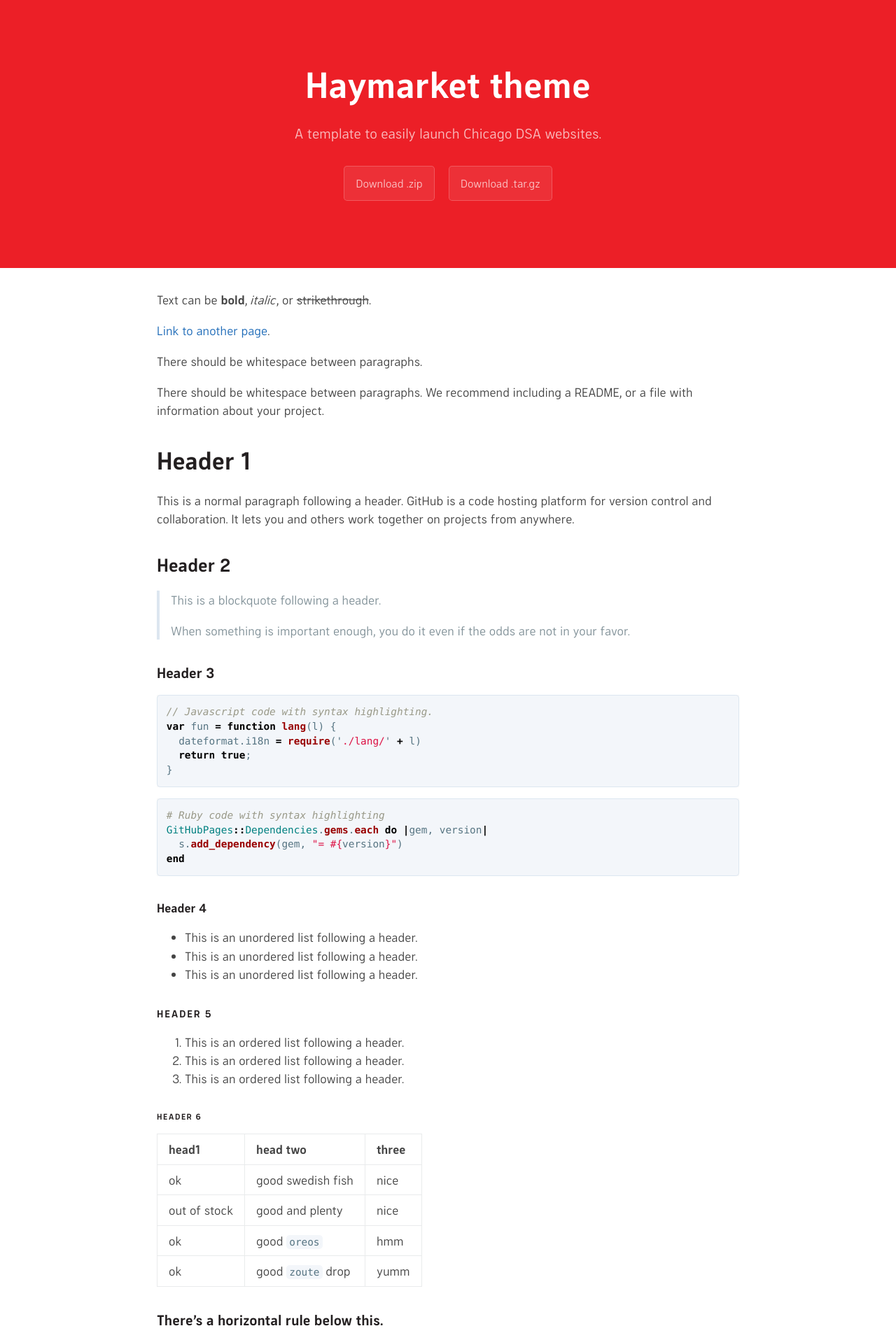
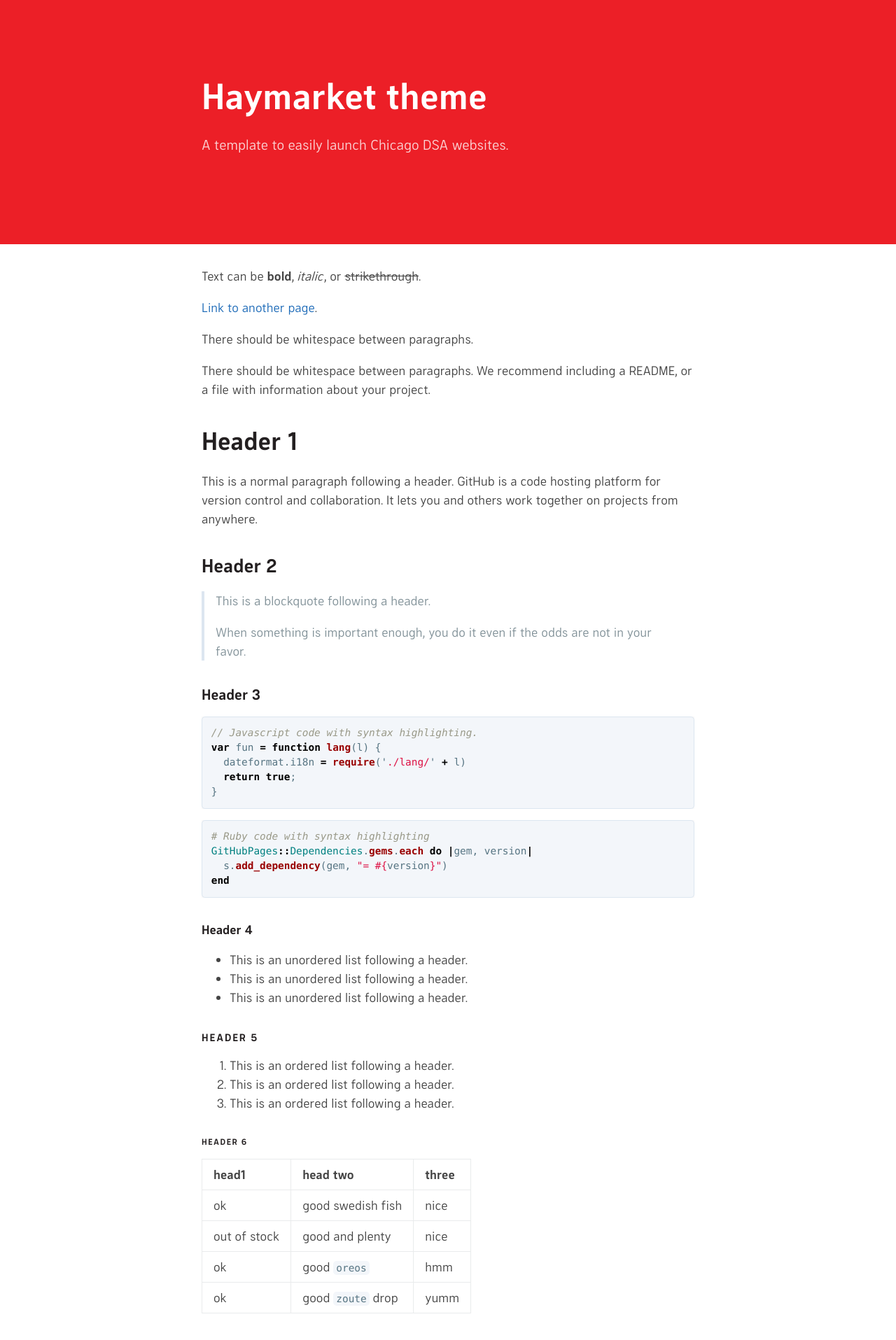
Before and after one commit to ChicagoDSA/haymarket, a Jekyll site: the page built from index.md, in a window 1280 px wide. Shown: the top 1915 px of the page at 70% size. Built offline with Jekyll 4.4.1, drawn with Linux system fonts in a browser that asks for light colours; some of the changed text lies outside the part shown.

Commit message:
fixed layout width, footer, header, added chapter config vars

```diff
--- a/_config.yml
+++ b/_config.yml
@@ -1,7 +1,10 @@
 title: Haymarket theme
 description: A template to easily launch Chicago DSA websites.
+chapter:
+  name: Chicago DSA
+  location: Chicago
+  url: https://www.chicagodsa.org/
 google_analytics:
-show_downloads: true
 remote_theme: ChicagoDSA/Haymarket
 plugins:
   - jekyll-seo-tag
--- a/_layouts/default.html
+++ b/_layouts/default.html
@@ -23,25 +23,21 @@
     <a id="skip-to-content" href="#content">Skip to the content.</a>
 
     <header class="page-header" role="banner">
-      <h1 class="project-name">{{ page.title | default: site.title | default: site.github.repository_name }}</h1>
-      <h2 class="project-tagline">{{ page.description | default: site.description | default: site.github.project_tagline }}</h2>
-      {% if site.github.is_project_page %}
-        <a href="{{ site.github.repository_url }}" class="btn">View on GitHub</a>
-      {% endif %}
-      {% if site.show_downloads %}
-        <a href="{{ site.github.zip_url }}" class="btn">Download .zip</a>
-        <a href="{{ site.github.tar_url }}" class="btn">Download .tar.gz</a>
-      {% endif %}
+      <div class="project-area">
+        <h1 class="project-name">{{ page.title | default: site.title | default: site.github.repository_name }}</h1>
+        <h2 class="project-tagline">{{ page.description | default: site.description | default: site.github.project_tagline }}</h2>
+      </div>
     </header>
 
     <main id="content" class="main-content" role="main">
       {{ content }}
 
       <footer class="site-footer">
-        {% if site.github.is_project_page %}
-          <span class="site-footer-owner"><a href="{{ site.github.repository_url }}">{{ site.github.repository_name }}</a> is maintained by <a href="{{ site.github.owner_url }}">{{ site.github.owner_name }}</a>.</span>
+        {% if site.chapter.location and site.chapter.url %}
+          <div class="site-footer-credits">This site was made by the <a href="{{ site.chapter.url }}">{{ site.chapter.location }}</a> chapter of the <a href="https://www.dsausa.org/">Democratic Socialists of America</a>.</div>
         {% endif %}
-        <span class="site-footer-credits">This page was generated by <a href="https://pages.github.com">GitHub Pages</a>.</span>
+        <div class="site-footer-join"><a href="https://www.dsausa.org/join" class="btn">Join DSA</a></div>
+        <div style="clear: both;"></div>
       </footer>
     </main>
   </body>
--- a/_sass/jekyll-theme-haymarket.scss
+++ b/_sass/jekyll-theme-haymarket.scss
@@ -29,7 +29,7 @@
   padding: 0;
   margin: 0;
   font-family: "ManifoldDSA", "Helvetica Neue", Helvetica, Arial, sans-serif;
-  font-size: 16px;
+  font-size: 18px;
   line-height: 1.5;
   color: $body-text-color;
 }
@@ -64,62 +64,37 @@
 .btn {
   display: inline-block;
   margin-bottom: 1rem;
-  color: rgba(255, 255, 255, 0.7);
-  background-color: rgba(255, 255, 255, 0.08);
-  border-color: rgba(255, 255, 255, 0.2);
-  border-style: solid;
-  border-width: 1px;
+  padding: 0.75rem 1rem;
+  color: #fff;
+  background-color: $dsa-red;
   border-radius: 0.3rem;
   transition: color 0.2s, background-color 0.2s, border-color 0.2s;
 
   &:hover {
-    color: rgba(255, 255, 255, 0.8);
     text-decoration: none;
-    background-color: rgba(255, 255, 255, 0.2);
-    border-color: rgba(255, 255, 255, 0.3);
+    background-color: #000;
   }
 
   + .btn {
     margin-left: 1rem;
   }
-
-  @include large {
-    padding: 0.75rem 1rem;
-  }
-
-  @include medium {
-    padding: 0.6rem 0.9rem;
-    font-size: 0.9rem;
-  }
-
-  @include small {
-    display: block;
-    width: 100%;
-    padding: 0.75rem;
-    font-size: 0.9rem;
-
-    + .btn {
-      margin-top: 1rem;
-      margin-left: 0;
-    }
-  }
 }
 
 .page-header {
   color: $header-heading-color;
-  text-align: center;
+  text-align: left;
   background-color: $header-bg-color;
 
   @include large {
-    padding: 5rem 6rem;
+    padding: 4rem 0rem;
   }
 
   @include medium {
-    padding: 3rem 4rem;
+    padding: 2rem 0rem;
   }
 
   @include small {
-    padding: 2rem 1rem;
+    padding: 1rem 0rem;
   }
 }
 
@@ -143,7 +118,7 @@
 .project-tagline {
   margin-bottom: 2rem;
   font-weight: normal;
-  opacity: 0.7;
+  opacity: 0.8;
 
   @include large {
     font-size: 1.25rem;
@@ -158,28 +133,27 @@
   }
 }
 
+.project-area, .main-content {
+  @include large {
+    max-width: 56rem;
+    padding: 2rem 6rem;
+    margin: 0 auto;
+  }
+
+  @include medium {
+    padding: 2rem 4rem;
+  }
+
+  @include small {
+    padding: 2rem 1rem;
+  }
+}
+
 .main-content {
   word-wrap: break-word;
 
   :first-child {
     margin-top: 0;
-  }
-
-  @include large {
-    max-width: 64rem;
-    padding: 2rem 6rem;
-    margin: 0 auto;
-    font-size: 1.1rem;
-  }
-
-  @include medium {
-    padding: 2rem 4rem;
-    font-size: 1.1rem;
-  }
-
-  @include small {
-    padding: 2rem 1rem;
-    font-size: 1rem;
   }
 
   kbd {
@@ -359,18 +333,7 @@
   padding-top: 2rem;
   margin-top: 2rem;
   border-top: solid 1px $hr-border-color;
-
-  @include large {
-    font-size: 1rem;
-  }
-
-  @include medium {
-    font-size: 1rem;
-  }
-
-  @include small {
-    font-size: 0.9rem;
-  }
+  font-size: 1rem;
 }
 
 .site-footer-owner {
@@ -379,5 +342,34 @@
 }
 
 .site-footer-credits {
+  float: left;
+  max-width: 50%;
   color: $blockquote-text-color;
+
+  @include medium {
+    float: none;
+    max-width: 75%;
+    padding-bottom: 1.5rem;
+  }
+
+  @include small {
+    float: none;
+    max-width: 75%;
+    padding-bottom: 1.5rem;
+  }
 }
+
+.site-footer-join {
+  float: right;
+  color: $blockquote-text-color;
+
+  @include medium {
+    display: block;
+    float: none;
+  }
+
+  @include small {
+    display: block;
+    float: none;
+  }
+}
```
Also changed, not shown: 1 other file.
